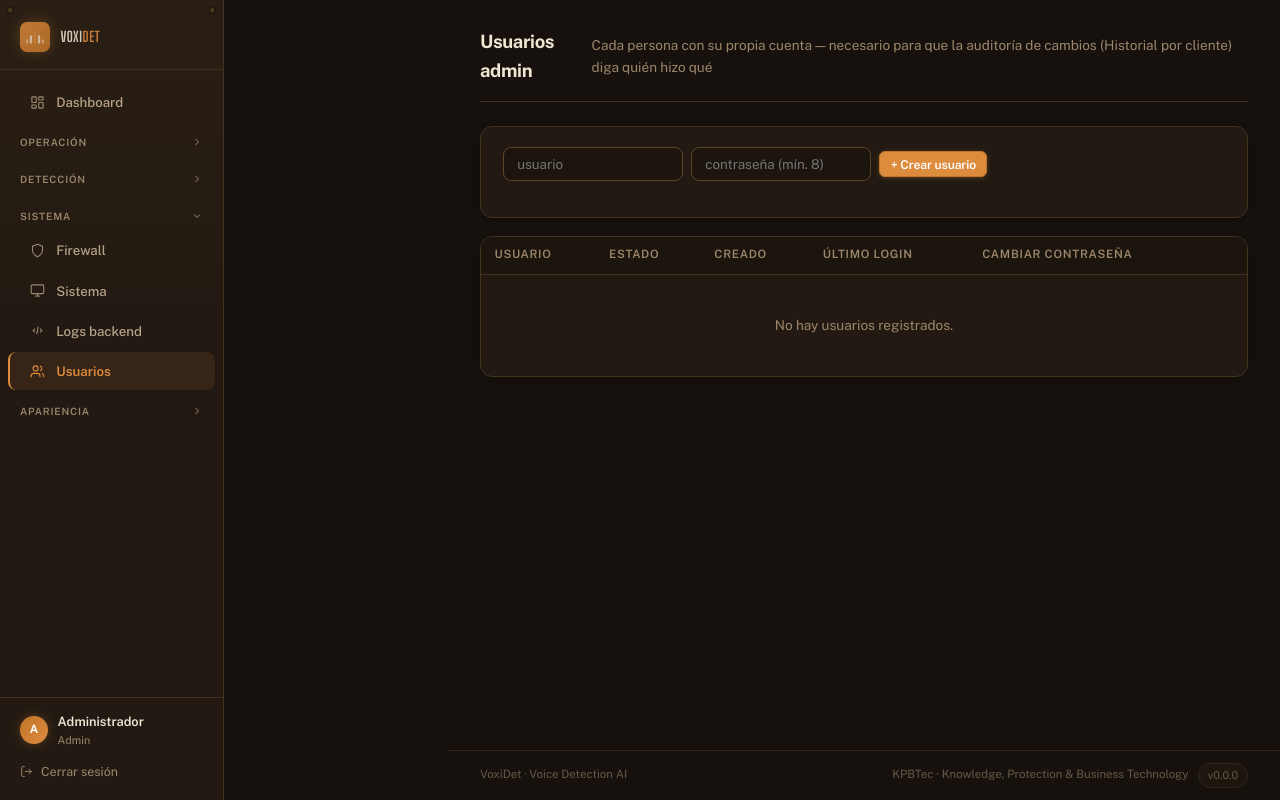
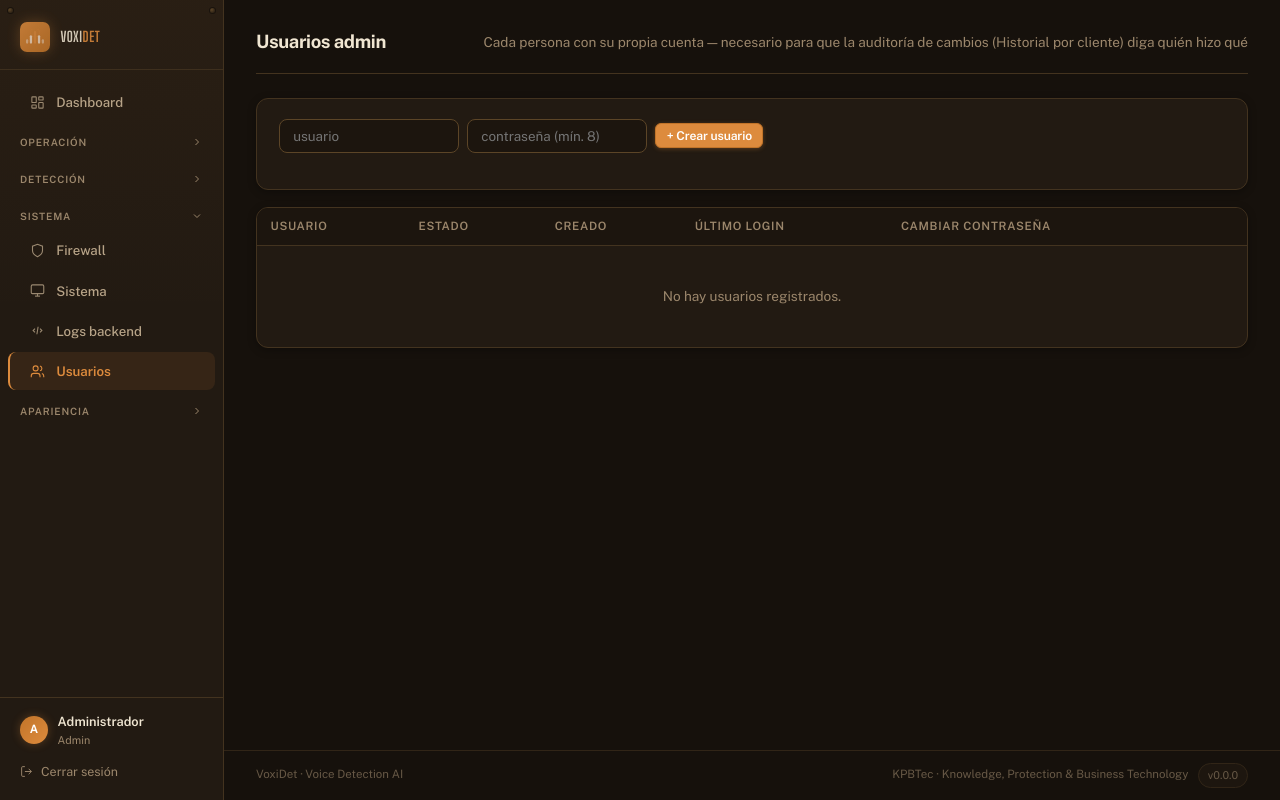
Before and after one commit to KPBTec/VoxiDet, a FastAPI app: template app/templates/users.html in a window 1280 px wide. Run offline with FastAPI, Linux system fonts and the light colour scheme; the template is opened without the code that fills it, so the values that code supplies are empty; parts of the project's set-up code (start-up, migrations or seed data) failed here and were passed over; some web fonts are replaced.

Commit message:
VoxiDet 1.26.8 (@KPBTec)

```diff
--- a/app/static/admin.css
+++ b/app/static/admin.css
@@ -721,6 +721,19 @@ code {
 /* ── Motivo "instrumento de rack" — reservado a 2-3 superficies de marca,
    no a toda la UI (ver PATTERN_VOXI_DESIGN.md) ── */
 .riveted { position: relative; }
+/* BUG REAL (v1.26.8): `.sidebar` necesita position:fixed para quedar pinneado
+   mientras el contenido scrollea — pero `.riveted` (misma especificidad,
+   declarado después en el archivo) pisaba ese `position` y lo dejaba en
+   `relative`. Con `body{display:flex}`, un sidebar `relative` vuelve a
+   participar del flujo flex normal — así que `body` le reservaba sus propios
+   224px COMO FLEX ITEM, y ADEMÁS `.main-content{margin-left:224px}` sumaba
+   otros 224px más, duplicando el hueco a 448px reales entre el borde del
+   sidebar y el contenido. Confirmado con Playwright headless contra el
+   template real: `getComputedStyle(sidebar).position` daba "relative", no
+   "fixed", y `.main-content` arrancaba en x=448 en vez de x=224. Selector
+   compuesto para que esto no dependa nunca más del orden de las reglas en el
+   archivo. */
+.sidebar.riveted { position: fixed; }
 .riveted::before, .riveted::after {
   content: ""; position: absolute; width: 5px; height: 5px; border-radius: 50%;
   background: radial-gradient(circle at 35% 35%, var(--border2), var(--bg2));
```
Also changed, not shown: CHANGELOG.md, 1 other file.
